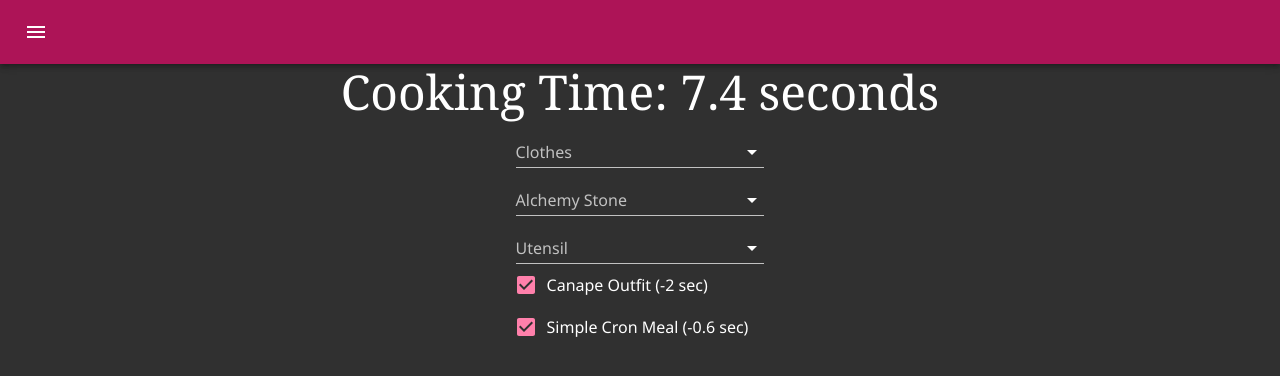
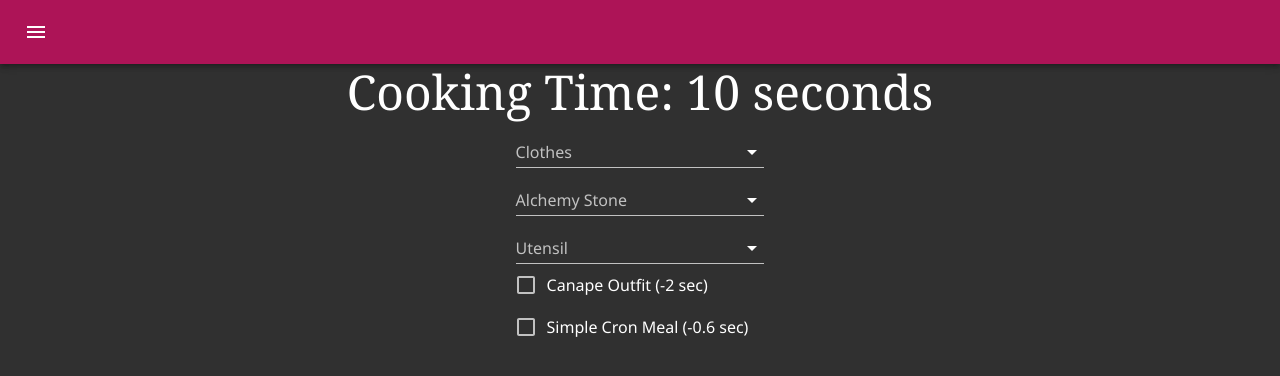
Before and after one commit to Cyntheon/BDONinja, a Next.js app: page /cooking/cookTime in a window 1280 px wide. Shown: the top 376 px of the page. Built offline with nearby package versions, Linux system fonts and the light colour scheme.

Commit message:
Fix checkboxes to default to false

```diff
--- a/src/pages/cooking/cookTime.tsx
+++ b/src/pages/cooking/cookTime.tsx
@@ -56,7 +56,7 @@ const cookTimeModifiers: {
 const baseCheckboxState = Object.entries(cookTimeModifiers).reduce(
   (accumulator, [k, v]) => ({
     ...accumulator,
-    [k]: isNumber(v) ? v : undefined
+    [k]: isNumber(v) ? false : undefined
   }),
   {}
 );
@@ -129,6 +129,7 @@ const CookTime = () => {
           control={(
             <Checkbox
               color="secondary"
+              // Coerce to boolean
               checked={!!getChecked(topLevelKey as CookTimeModifier)}
               onChange={() => toggleChecked(topLevelKey as CookTimeModifier)}
             />
@@ -144,6 +145,7 @@ const CookTime = () => {
           <Select
             labelId={topLevelKey.replaceAll(" ", "_")}
             value={getDropdownValue(topLevelKey)}
+            color="secondary"
             onChange={(e) => {
               setDropdownValue(topLevelKey, e.target.value as string);
             }}
```
